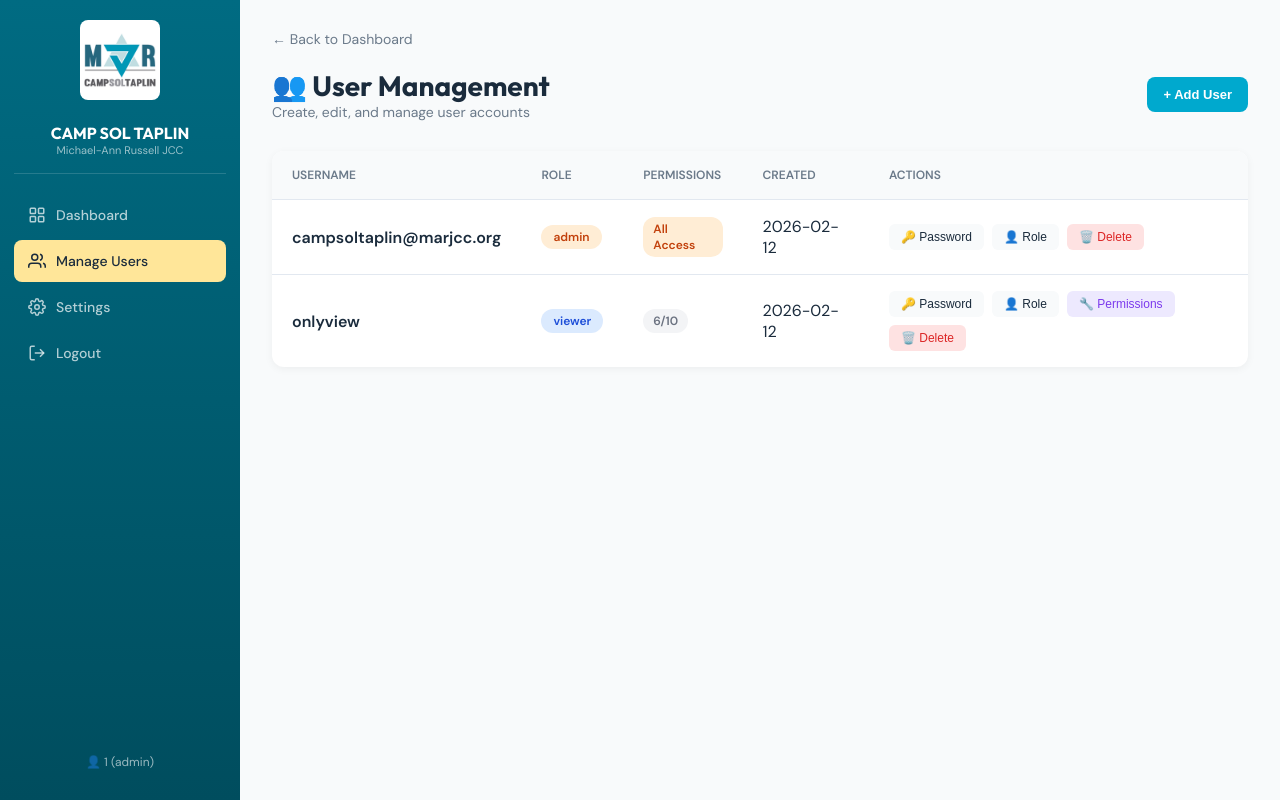
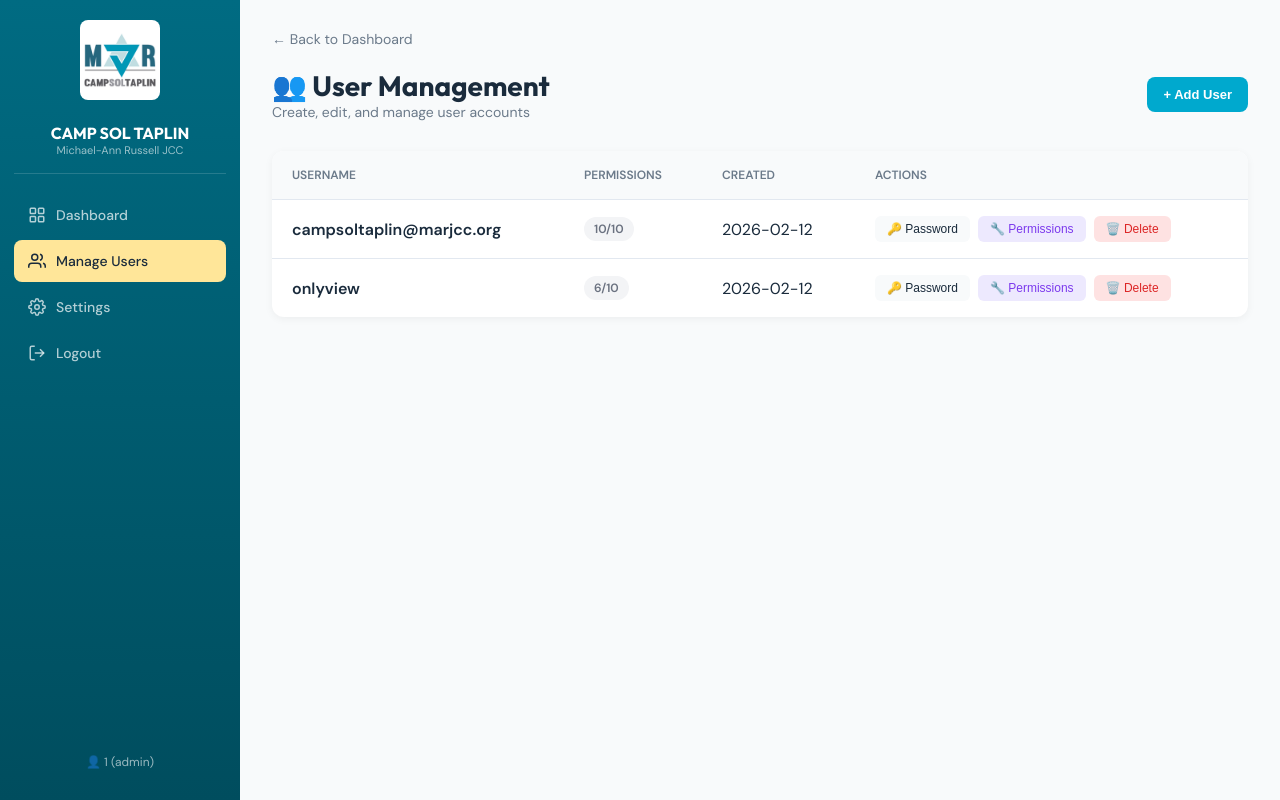
Before and after one commit to CampSolTaplin/camp-sol-taplin-dashboard-live, a Flask app: page /admin/users in a window 1280 px wide. Run offline with Flask 3, Linux system fonts and the light colour scheme; the visitor is signed in with stand-in values (Sample User, id 1).

Commit message:
Add Grade column, program names in filename, editable permissions, cleanup
- Grade column in Excel uses CampMinder's CamperDetails.CampGradeName field
- Excel filename now includes selected program names
- Admin can edit permissions for all users (removed Role UI concept)
- Fixed permissions modal button using data-attributes instead of inline onclick
- Removed Download Excel button from sidebar nav
- Admin permissions now stored in DB instead of auto-granting all

Co-Authored-By: Claude Opus 4.6 <noreply@anthropic.com>

```diff
--- a/app.py
+++ b/app.py
@@ -106,15 +106,17 @@ class UserAccount(db.Model):
     created_at = db.Column(db.DateTime, default=datetime.utcnow)
 
     def get_permissions(self):
-        """Return list of permissions. Admin always gets all."""
-        if self.role == 'admin':
-            return list(ALL_PERMISSIONS)
+        """Return list of permissions from DB, or role defaults if not set."""
         if self.permissions:
             try:
                 return json.loads(self.permissions)
             except (json.JSONDecodeError, TypeError):
                 pass
         return list(ROLE_DEFAULT_PERMISSIONS.get(self.role, []))
+
+    def has_permission(self, perm):
+        """Check if user has a specific permission."""
+        return perm in self.get_permissions()
 
     def set_permissions(self, perms_list):
         self.permissions = json.dumps(perms_list)
@@ -942,6 +944,10 @@ def _fetch_and_cache_persons(pids_to_fetch, persons_cache):
         for pid in pids_to_fetch:
             camper = camper_map.get(pid)
             if camper:
+                # Get grade from CampMinder's CamperDetails
+                camper_details = camper.get('CamperDetails', {}) or {}
+                grade = camper_details.get('CampGradeName', '') or camper_details.get('SchoolGradeName', '')
+
                 person_info = {
                     'first_name': camper.get('Name', {}).get('First', ''),
                     'last_name': camper.get('Name', {}).get('Last', ''),
@@ -949,6 +955,7 @@ def _fetch_and_cache_persons(pids_to_fetch, persons_cache):
                     'f1p2_email': '', 'f1p2_email2': '',
                     'guardian1_name': '', 'guardian1_phones': '',
                     'guardian2_name': '', 'guardian2_phones': '',
+                    'grade': grade,
                     'share_group_with': share_group_map.get(pid, ''),
                     'gender': camper.get('GenderName', ''),
                     'medical_notes': '',
@@ -997,6 +1004,7 @@ def _fetch_and_cache_persons(pids_to_fetch, persons_cache):
                     'f1p2_email': '', 'f1p2_email2': '',
                     'guardian1_name': '', 'guardian1_phones': '',
                     'guardian2_name': '', 'guardian2_phones': '',
+                    'grade': '',
                     'share_group_with': '',
                     'gender': '',
                     'medical_notes': '',
@@ -1325,6 +1333,7 @@ def download_multi_program_enrollment():
             campers.append({
                 'first_name': info.get('first_name', 'Camper'),
                 'last_name': info.get('last_name', ''),
+                'grade': info.get('grade', ''),
                 'f1p1_email': info.get('f1p1_email', ''),
                 'f1p1_email2': info.get('f1p1_email2', ''),
                 'f1p2_email': info.get('f1p2_email', ''),
@@ -1346,7 +1355,7 @@ def download_multi_program_enrollment():
 
         # Title row with program names
         program_list = ', '.join(programs)
-        ws.merge_cells('A1:L1')
+        ws.merge_cells('A1:M1')
         ws['A1'] = f'Week {week_num} — {program_list}'
         ws['A1'].font = title_font
 
@@ -1354,7 +1363,7 @@ def download_multi_program_enrollment():
         ws['A2'].font = Font(italic=True, size=10, color='666666')
 
         # Headers
-        headers = ['#', 'Last Name', 'First Name',
+        headers = ['#', 'Last Name', 'First Name', 'Grade',
                    'Email 1', 'Email 2', 'Email 3', 'Email 4',
                    'Guardian 1', 'Guardian 1 Phone',
                    'Guardian 2', 'Guardian 2 Phone',
@@ -1373,6 +1382,7 @@ def download_multi_program_enrollment():
                 idx,
                 camper['last_name'],
                 camper['first_name'],
+                camper['grade'],
                 camper['f1p1_email'],
                 camper['f1p1_email2'],
                 camper['f1p2_email'],
@@ -1388,18 +1398,19 @@ def download_multi_program_enrollment():
                 cell.border = thin_border
 
         # Column widths
-        ws.column_dimensions['A'].width = 4
-        ws.column_dimensions['B'].width = 16
-        ws.column_dimensions['C'].width = 16
-        ws.column_dimensions['D'].width = 26
-        ws.column_dimensions['E'].width = 26
-        ws.column_dimensions['F'].width = 26
-        ws.column_dimensions['G'].width = 26
-        ws.column_dimensions['H'].width = 22
-        ws.column_dimensions['I'].width = 18
-        ws.column_dimensions['J'].width = 22
-        ws.column_dimensions['K'].width = 18
-        ws.column_dimensions['L'].width = 24
+        ws.column_dimensions['A'].width = 4    # #
+        ws.column_dimensions['B'].width = 16   # Last Name
+        ws.column_dimensions['C'].width = 16   # First Name
+        ws.column_dimensions['D'].width = 10   # Grade
+        ws.column_dimensions['E'].width = 26   # Email 1
+        ws.column_dimensions['F'].width = 26   # Email 2
+        ws.column_dimensions['G'].width = 26   # Email 3
+        ws.column_dimensions['H'].width = 26   # Email 4
+        ws.column_dimensions['I'].width = 22   # Guardian 1
+        ws.column_dimensions['J'].width = 18   # Guardian 1 Phone
+        ws.column_dimensions['K'].width = 22   # Guardian 2
+        ws.column_dimensions['L'].width = 18   # Guardian 2 Phone
+        ws.column_dimensions['M'].width = 24   # Siblings
 
         ws.page_setup.orientation = 'landscape'
         ws.page_setup.fitToWidth = 1
--- a/static/js/dashboard.js
+++ b/static/js/dashboard.js
@@ -233,7 +233,10 @@ function downloadMultiProgramEnrollment() {
         var url = window.URL.createObjectURL(blob);
         var a = document.createElement('a');
         a.href = url;
-        a.download = 'Enrollment_' + selected.length + '_programs.xlsx';
+        // Build filename from selected program names
+        var namesPart = selected.map(function(s) { return s.replace(/\s+/g, ''); }).join('_');
+        if (namesPart.length > 80) namesPart = namesPart.substring(0, 80);
+        a.download = 'Enrollment_' + namesPart + '.xlsx';
         document.body.appendChild(a);
         a.click();
         window.URL.revokeObjectURL(url);
--- a/templates/admin_users.html
+++ b/templates/admin_users.html
@@ -394,7 +394,6 @@
                 <thead>
                     <tr>
                         <th>Username</th>
-                        <th>Role</th>
                         <th>Permissions</th>
                         <th>Created</th>
                         <th>Actions</th>
@@ -410,14 +409,7 @@
                             {% endif %}
                         </td>
                         <td>
-                            <span class="role-badge {{ u.role }}">{{ u.role }}</span>
-                        </td>
-                        <td>
-                            {% if u.role == 'admin' %}
-                            <span class="perm-count" style="background: #FFEDD5; color: #C2410C;">All Access</span>
-                            {% else %}
                             <span class="perm-count">{{ u.perm_count }}/{{ all_permissions|length }}</span>
-                            {% endif %}
                         </td>
                         <td>{{ u.created_at[:10] if u.created_at != 'Unknown' else 'Unknown' }}</td>
                         <td>
@@ -426,14 +418,9 @@
                                     🔑 Password
                                 </button>
                                 {% if u.username != user.id %}
-                                <button class="btn-small btn-edit" onclick="openRoleModal('{{ u.username }}', '{{ u.role }}')">
-                                    👤 Role
-                                </button>
-                                {% if u.role != 'admin' %}
-                                <button class="btn-small btn-perms" onclick="openPermsModal('{{ u.username }}', {{ u.permissions | tojson | safe }})">
+                                <button class="btn-small btn-perms" data-username="{{ u.username }}" data-permissions='{{ u.permissions | tojson }}' onclick="openPermsFromButton(this)">
                                     🔧 Permissions
                                 </button>
-                                {% endif %}
                                 <button class="btn-small btn-delete" onclick="confirmDelete('{{ u.username }}')">
                                     🗑️ Delete
                                 </button>
@@ -465,14 +452,6 @@
                         <input type="password" id="newPassword" placeholder="Enter password" required minlength="6">
                     </div>
                     <div class="form-group">
-                        <label>Role</label>
-                        <select id="newRole" onchange="onCreateRoleChange()">
-                            <option value="viewer">Viewer</option>
-                            <option value="unit_leader">Unit Leader</option>
-                            <option value="admin">Admin (full access)</option>
-                        </select>
-                    </div>
-                    <div class="form-group" id="createPermsGroup">
                         <div class="perms-section-label">
                             <span>Permissions</span>
                             <span class="perm-hint">Select which features this user can access</span>
@@ -486,9 +465,6 @@
                             </label>
                             {% endfor %}
                         </div>
-                    </div>
-                    <div id="createAdminNote" class="admin-note" style="display: none;">
-                        ⚠️ Admin users automatically have full access to all features. Permissions cannot be customized for admins.
                     </div>
                     <div class="form-actions">
                         <button type="button" class="btn btn-secondary" onclick="closeCreateModal()">Cancel</button>
@@ -519,39 +495,6 @@
                     <div class="form-actions">
                         <button type="button" class="btn btn-secondary" onclick="closePasswordModal()">Cancel</button>
                         <button type="submit" class="btn btn-primary">Change Password</button>
-                    </div>
-                </form>
-            </div>
-        </div>
-    </div>
-
-    <!-- Change Role Modal -->
-    <div id="roleModal" class="modal">
-        <div class="modal-content">
-            <div class="modal-header">
-                <h3>👤 Change Role</h3>
-                <button class="modal-close" onclick="closeRoleModal()">&times;</button>
-            </div>
-            <div class="modal-body">
-                <form id="roleForm" onsubmit="changeRole(event)">
-                    <input type="hidden" id="roleUsername">
-                    <div class="form-group">
-                        <label>User: <strong id="roleUserDisplay"></strong></label>
-                    </div>
-                    <div class="form-group">
-                        <label>New Role</label>
-                        <select id="newUserRole">
-                            <option value="viewer">Viewer</option>
-                            <option value="unit_leader">Unit Leader</option>
-                            <option value="admin">Admin (full access)</option>
-                        </select>
-                    </div>
-                    <p style="font-size: 12px; color: var(--text-muted); margin-top: 8px;">
-                        Changing the role will reset this user's permissions to the role defaults.
-                    </p>
-                    <div class="form-actions">
-                        <button type="button" class="btn btn-secondary" onclick="closeRoleModal()">Cancel</button>
-                        <button type="submit" class="btn btn-primary">Change Role</button>
                     </div>
                 </form>
             </div>
@@ -610,31 +553,15 @@
             document.getElementById('createModal').classList.add('show');
             document.getElementById('newUsername').value = '';
             document.getElementById('newPassword').value = '';
-            document.getElementById('newRole').value = 'viewer';
-            onCreateRoleChange();
+            // Set default permissions for viewer
+            var defaults = ROLE_DEFAULTS['viewer'] || [];
+            document.querySelectorAll('#createPermsGrid input[type="checkbox"]').forEach(function(cb) {
+                cb.checked = defaults.indexOf(cb.value) !== -1;
+            });
         }
 
         function closeCreateModal() {
             document.getElementById('createModal').classList.remove('show');
-        }
-
-        function onCreateRoleChange() {
-            var role = document.getElementById('newRole').value;
-            var permsGroup = document.getElementById('createPermsGroup');
-            var adminNote = document.getElementById('createAdminNote');
-
-            if (role === 'admin') {
-                permsGroup.style.display = 'none';
-                adminNote.style.display = 'block';
-            } else {
-                permsGroup.style.display = 'block';
-                adminNote.style.display = 'none';
-                // Set checkboxes to role defaults
-                var defaults = ROLE_DEFAULTS[role] || [];
-                document.querySelectorAll('#createPermsGrid input[type="checkbox"]').forEach(function(cb) {
-                    cb.checked = defaults.indexOf(cb.value) !== -1;
-                });
-            }
         }
 
         async function createUser(e) {
@@ -642,15 +569,13 @@
 
             var username = document.getElementById('newUsername').value.trim();
             var password = document.getElementById('newPassword').value;
-            var role = document.getElementById('newRole').value;
+            var role = 'viewer';
 
             // Collect permissions
             var permissions = [];
-            if (role !== 'admin') {
-                document.querySelectorAll('#createPermsGrid input[type="checkbox"]:checked').forEach(function(cb) {
-                    permissions.push(cb.value);
-                });
-            }
+            document.querySelectorAll('#createPermsGrid input[type="checkbox"]:checked').forEach(function(cb) {
+                permissions.push(cb.value);
+            });
 
             try {
                 var response = await fetch('/api/users', {
@@ -711,46 +636,13 @@
             }
         }
 
-        // ========== ROLE MODAL ==========
-        function openRoleModal(username, currentRole) {
-            document.getElementById('roleModal').classList.add('show');
-            document.getElementById('roleUsername').value = username;
-            document.getElementById('roleUserDisplay').textContent = username;
-            document.getElementById('newUserRole').value = currentRole;
+        // ========== PERMISSIONS MODAL ==========
+        function openPermsFromButton(btn) {
+            var username = btn.getAttribute('data-username');
+            var currentPerms = JSON.parse(btn.getAttribute('data-permissions'));
+            openPermsModal(username, currentPerms);
         }
 
-        function closeRoleModal() {
-            document.getElementById('roleModal').classList.remove('show');
-        }
-
-        async function changeRole(e) {
-            e.preventDefault();
-
-            var username = document.getElementById('roleUsername').value;
-            var role = document.getElementById('newUserRole').value;
-
-            try {
-                var response = await fetch('/api/users/' + username + '/role', {
-                    method: 'PUT',
-                    headers: { 'Content-Type': 'application/json' },
-                    body: JSON.stringify({ role: role })
-                });
-
-                var data = await response.json();
-
-                if (data.success) {
-                    showAlert(data.message, 'success');
-                    closeRoleModal();
-                    setTimeout(function() { location.reload(); }, 1000);
-                } else {
-                    showAlert(data.error, 'error');
-                }
-            } catch (error) {
-                showAlert('Error changing role: ' + error.message, 'error');
-            }
-        }
-
-        // ========== PERMISSIONS MODAL ==========
         function openPermsModal(username, currentPerms) {
             document.getElementById('permsModal').classList.add('show');
             document.getElementById('permsUsername').value = username;
--- a/templates/dashboard.html
+++ b/templates/dashboard.html
@@ -67,12 +67,6 @@
             <div class="nav-item" onclick="window.location.href='{{ url_for('admin_settings') }}'">
                 <svg viewBox="0 0 24 24" fill="none" stroke="currentColor" stroke-width="2"><circle cx="12" cy="12" r="3"/><path d="M19.4 15a1.65 1.65 0 0 0 .33 1.82l.06.06a2 2 0 0 1-2.83 2.83l-.06-.06a1.65 1.65 0 0 0-1.82-.33 1.65 1.65 0 0 0-1 1.51V21a2 2 0 0 1-4 0v-.09A1.65 1.65 0 0 0 9 19.4a1.65 1.65 0 0 0-1.82.33l-.06.06a2 2 0 0 1-2.83-2.83l.06-.06A1.65 1.65 0 0 0 4.68 15a1.65 1.65 0 0 0-1.51-1H3a2 2 0 0 1 0-4h.09A1.65 1.65 0 0 0 4.6 9a1.65 1.65 0 0 0-.33-1.82l-.06-.06a2 2 0 0 1 2.83-2.83l.06.06A1.65 1.65 0 0 0 9 4.68a1.65 1.65 0 0 0 1-1.51V3a2 2 0 0 1 4 0v.09a1.65 1.65 0 0 0 1 1.51 1.65 1.65 0 0 0 1.82-.33l.06-.06a2 2 0 0 1 2.83 2.83l-.06.06A1.65 1.65 0 0 0 19.4 9a1.65 1.65 0 0 0 1.51 1H21a2 2 0 0 1 0 4h-.09a1.65 1.65 0 0 0-1.51 1z"/></svg>
                 <span>Settings</span>
-            </div>
-            {% endif %}
-            {% if user.has_permission('download_excel') %}
-            <div class="nav-item" onclick="window.location.href='{{ url_for('download_excel') }}'">
-                <svg viewBox="0 0 24 24" fill="none" stroke="currentColor" stroke-width="2"><path d="M21 15v4a2 2 0 0 1-2 2H5a2 2 0 0 1-2-2v-4"/><polyline points="7 10 12 15 17 10"/><line x1="12" y1="15" x2="12" y2="3"/></svg>
-                <span>Download Excel</span>
             </div>
             {% endif %}
             <div class="nav-item" onclick="window.location.href='{{ url_for('logout') }}'">
```
